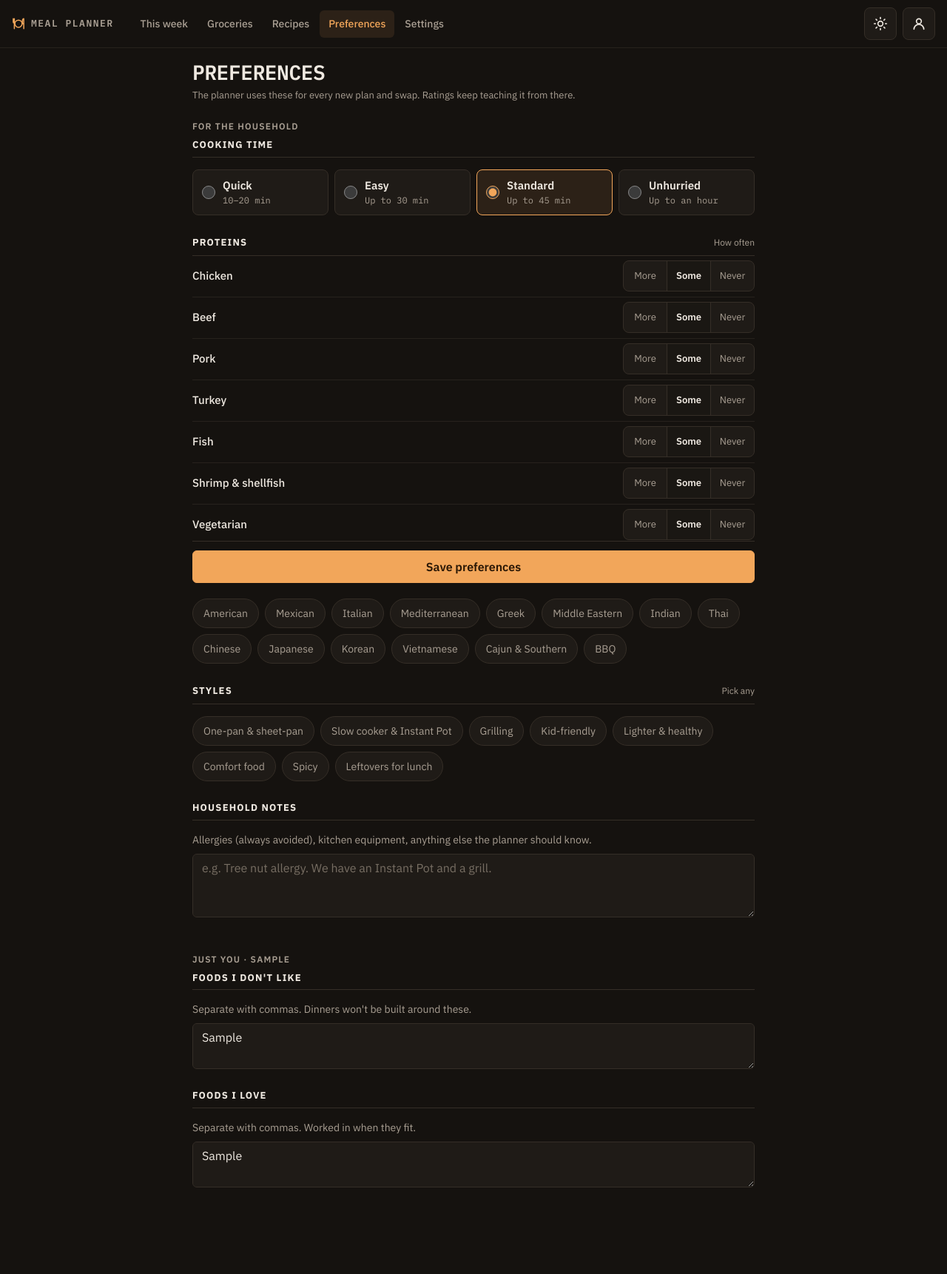
After one commit to michaeldcarrell/meal_planner, a Django app: page /preferences/ in a window 1280 px wide. The commit adds this page. Shown: the whole page at 74% size. Run offline with Django 5.2, Linux system fonts and the light colour scheme; a user stored in the database is signed in; data comes from the database, SQL or seed files in the repository; tables that the repository leaves empty hold one stand-in row (values such as "Sample post"); parts of the project's set-up code (start-up, migrations or seed data) failed here and were passed over.

Commit message:
Adding preferences

```diff
--- a/meal_planner/urls.py
+++ b/meal_planner/urls.py
@@ -20,6 +20,7 @@ urlpatterns = [
     path("recipes/<int:pk>/", views.RecipeDetail.as_view(), name="recipe_detail"),
     path("recipes/<int:pk>/rate/", views.RateRecipe.as_view(), name="rate_recipe"),
     path("recipes/<int:pk>/archive/", views.ToggleArchive.as_view(), name="toggle_archive"),
+    path("preferences/", views.PreferencesView.as_view(), name="preferences"),
     path("settings/", views.SettingsView.as_view(), name="settings"),
     path("settings/store/", views.ChooseStore.as_view(), name="choose_store"),
     path("settings/calendar/", views.SetCalendar.as_view(), name="set_calendar"),
--- a/meals/admin.py
+++ b/meals/admin.py
@@ -1,8 +1,8 @@
 from django.contrib import admin
 
 from meals.models import (
-    AllowedUser, CartPush, GroceryProduct, HouseholdSettings, KrogerAuth, MealPlan, MealSwap, PlannedMeal, Rating,
-    Recipe,
+    AllowedUser, CartPush, GroceryProduct, HouseholdSettings, KrogerAuth, MealPlan, MealSwap, MemberPreferences,
+    PlannedMeal, Rating, Recipe,
 )
 
 
@@ -52,3 +52,4 @@ class GroceryProductAdmin(admin.ModelAdmin):
 admin.site.register(MealSwap)
 admin.site.register(CartPush)
 admin.site.register(KrogerAuth)
+admin.site.register(MemberPreferences)
--- a/meals/context_processors.py
+++ b/meals/context_processors.py
@@ -4,6 +4,7 @@ NAV_SECTIONS = {
     'groceries': 'groceries', 'current_groceries': 'groceries',
     'recipes': 'recipes', 'recipe_detail': 'recipes',
     'settings': 'settings',
+    'preferences': 'preferences',
 }
 
 
--- a/meals/views.py
+++ b/meals/views.py
@@ -17,7 +17,10 @@ from django.views import View
 from django.views.decorators.csrf import csrf_exempt
 
 from meals import calendar_sync, kroger, services
-from meals.models import HouseholdSettings, KrogerAuth, MealPlan, PlannedMeal, Rating, Recipe, week_start_for
+from meals.models import (
+    COOK_TIMES, CUISINES, MEAL_STYLES, PROTEIN_LEVELS, PROTEINS, HouseholdSettings, KrogerAuth, MealPlan,
+    MemberPreferences, PlannedMeal, Rating, Recipe, week_start_for,
+)
 
 logger = logging.getLogger(__name__)
 
@@ -44,6 +47,8 @@ def _setup_steps() -> list[dict] | None:
     """First-run checklist for the week page, or None once everything is done."""
     household = HouseholdSettings.load()
     steps = [
+        {'label': 'Tell the planner what you like', 'done': household.preferences_updated_at is not None,
+         'hint': 'Cooking time, proteins, cuisines, and foods anyone won\'t eat.', 'url': '/preferences/'},
         {'label': 'Connect your King Soopers account', 'done': kroger.is_connected(),
          'hint': 'So the grocery list can fill your cart.', 'url': '/settings/#kroger'},
         {'label': 'Choose your King Soopers store', 'done': bool(household.kroger_location_id),
@@ -235,6 +240,49 @@ class CurrentGroceries(LoginRequiredMixin, View):
         return redirect('groceries', start.isoformat())
 
 
+class PreferencesView(LoginRequiredMixin, View):
+    """What the household likes (shared) and what each member loves or won't eat (their own)."""
+    def get(self, request):
+        household = HouseholdSettings.load()
+        mine = MemberPreferences.objects.filter(user=request.user).first()
+        proteins = household.protein_preferences or {}
+        return render(request, 'meals/preferences.html', {
+            'household': household,
+            'cook_times': COOK_TIMES,
+            'proteins': [(key, label, proteins.get(key, 'some')) for key, label in PROTEINS],
+            'protein_levels': PROTEIN_LEVELS,
+            'cuisines': CUISINES,
+            'styles': MEAL_STYLES,
+            'mine': mine,
+            'others': MemberPreferences.objects.exclude(user=request.user).select_related('user'),
+        })
+
+    def post(self, request):
+        household = HouseholdSettings.load()
+        try:
+            minutes = int(request.POST.get('max_minutes', ''))
+        except ValueError:
+            minutes = household.max_weeknight_minutes
+        if minutes in {m for m, *_ in COOK_TIMES}:
+            household.max_weeknight_minutes = minutes
+        levels = {key for key, _ in PROTEIN_LEVELS}
+        household.protein_preferences = {
+            key: request.POST.get(f'protein_{key}') for key, _ in PROTEINS
+            if request.POST.get(f'protein_{key}') in levels - {'some'}
+        }
+        household.favorite_cuisines = [c for c in CUISINES if c in request.POST.getlist('cuisine')]
+        household.meal_styles = [m for m in MEAL_STYLES if m in request.POST.getlist('style')]
+        household.dietary_notes = request.POST.get('notes', '').strip()[:2000]
+        household.preferences_updated_at = timezone.now()
+        household.save()
+        MemberPreferences.objects.update_or_create(user=request.user, defaults={
+            'loves': request.POST.get('loves', '').strip()[:1000],
+            'dislikes': request.POST.get('dislikes', '').strip()[:1000],
+        })
+        messages.success(request, 'Preferences saved. The next plan and any swaps will use them.')
+        return redirect('preferences')
+
+
 class SettingsView(LoginRequiredMixin, View):
     """King Soopers connection and store, reachable before any plan exists."""
     def get(self, request):
--- a/static/global/css/global.css
+++ b/static/global/css/global.css
@@ -852,8 +852,9 @@ a.list-row:hover {
     position: sticky;
     bottom: calc(var(--mp-tab-bar-height) + env(safe-area-inset-bottom));
     z-index: 10;
-    margin: 16px -16px 0 -16px;
-    padding: 12px 16px;
+    /* Bleed to the screen edges: undo container-fluid's side padding (half the gutter). */
+    margin: 16px calc(var(--bs-gutter-x, 1.5rem) * -0.5) 0;
+    padding: 12px calc(var(--bs-gutter-x, 1.5rem) * 0.5);
     background: var(--mp-bg);
     border-top: 1px solid var(--mp-line);
 }
@@ -997,3 +998,185 @@ a.list-row:hover {
     font-size: 12px;
     color: var(--mp-ink);
 }
+
+/* ------------------------------------------------------------------
+   Preferences: radio cards, three-way toggles, chips.
+   ------------------------------------------------------------------ */
+.choice-grid {
+    display: grid;
+    grid-template-columns: repeat(2, minmax(0, 1fr));
+    gap: 8px;
+}
+
+@media (min-width: 768px) {
+    .choice-grid {
+        grid-template-columns: repeat(4, minmax(0, 1fr));
+    }
+}
+
+.choice-card {
+    display: flex;
+    align-items: center;
+    gap: 10px;
+    min-height: 60px;
+    padding: 10px 12px;
+    border: 1px solid var(--mp-line);
+    border-radius: 8px;
+    background: var(--mp-surface);
+    cursor: pointer;
+}
+
+.choice-card input {
+    width: 18px;
+    height: 18px;
+    margin: 0;
+    accent-color: var(--mp-accent);
+    flex: none;
+}
+
+.choice-card:has(input:checked) {
+    border-color: var(--mp-accent);
+    background: var(--mp-accent-soft);
+}
+
+.choice-card:has(input:focus-visible) {
+    outline: 2px solid var(--mp-accent);
+    outline-offset: 2px;
+}
+
+.choice-label {
+    display: block;
+    font-weight: 600;
+    font-size: 15px;
+}
+
+.choice-detail {
+    display: block;
+    font-family: var(--mp-font-mono);
+    font-size: 12px;
+    color: var(--mp-muted);
+}
+
+.pref-row {
+    display: flex;
+    align-items: center;
+    justify-content: space-between;
+    gap: 12px;
+    min-height: 56px;
+    margin: 0;
+    padding: 6px 0;
+    border: 0;
+    border-bottom: 1px solid var(--mp-line-soft);
+}
+
+.pref-name {
+    float: left; /* keeps the legend on the row instead of above the fieldset */
+    width: auto;
+    margin: 0;
+    padding: 0;
+    font-size: 15px;
+    font-weight: 500;
+}
+
+.segmented {
+    display: inline-flex;
+    flex: none;
+    border: 1px solid var(--mp-line);
+    border-radius: 8px;
+    overflow: hidden;
+    background: var(--mp-surface);
+}
+
+.segmented label {
+    position: relative;
+    cursor: pointer;
+}
+
+.segmented label + label {
+    border-left: 1px solid var(--mp-line);
+}
+
+.segmented input {
+    position: absolute;
+    opacity: 0;
+    pointer-events: none;
+}
+
+.segmented span {
+    display: inline-flex;
+    align-items: center;
+    justify-content: center;
+    min-width: 58px;
+    height: 40px;
+    padding: 0 10px;
+    font-size: 13px;
+    color: var(--mp-muted);
+}
+
+.segmented input:checked + span {
+    color: var(--mp-ink);
+    background: var(--mp-surface-2);
+    font-weight: 600;
+}
+
+.segmented .seg-more input:checked + span {
+    color: var(--mp-like);
+    background: var(--mp-like-soft);
+}
+
+.segmented .seg-never input:checked + span {
+    color: var(--mp-dislike);
+    background: var(--mp-dislike-soft);
+}
+
+.segmented input:focus-visible + span {
+    outline: 2px solid var(--mp-accent);
+    outline-offset: -2px;
+}
+
+.chips {
+    display: flex;
+    flex-wrap: wrap;
+    gap: 8px;
+}
+
+.chip {
+    position: relative;
+    cursor: pointer;
+}
+
+.chip input {
+    position: absolute;
+    opacity: 0;
+    pointer-events: none;
+}
+
+.chip span {
+    display: inline-flex;
+    align-items: center;
+    min-height: 40px;
+    padding: 0 14px;
+    border: 1px solid var(--mp-line);
+    border-radius: 999px;
+    background: var(--mp-surface);
+    font-size: 14px;
+    color: var(--mp-muted);
+}
+
+.chip input:checked + span {
+    border-color: var(--mp-accent);
+    background: var(--mp-accent-soft);
+    color: var(--mp-ink);
+    font-weight: 500;
+}
+
+.chip input:checked + span::before {
+    content: '✓';
+    margin-right: 6px;
+    color: var(--mp-accent);
+}
+
+.chip input:focus-visible + span {
+    outline: 2px solid var(--mp-accent);
+    outline-offset: 2px;
+}
--- a/templates/_layout.html
+++ b/templates/_layout.html
@@ -25,6 +25,7 @@
         <a href="/" {% if nav_section == 'week' %}aria-current="page"{% endif %}>This week</a>
         <a href="{% url 'current_groceries' %}" {% if nav_section == 'groceries' %}aria-current="page"{% endif %}>Groceries</a>
         <a href="{% url 'recipes' %}" {% if nav_section == 'recipes' %}aria-current="page"{% endif %}>Recipes</a>
+        <a href="{% url 'preferences' %}" {% if nav_section == 'preferences' %}aria-current="page"{% endif %}>Preferences</a>
         <a href="{% url 'settings' %}" {% if nav_section == 'settings' %}aria-current="page"{% endif %}>Settings</a>
     </nav>
     {% endif %}
@@ -73,7 +74,7 @@
         <svg width="22" height="22" viewBox="0 0 24 24" fill="none" stroke="currentColor" stroke-width="2" stroke-linecap="round" stroke-linejoin="round" aria-hidden="true"><path d="M4 19.5V5a2 2 0 0 1 2-2h14v16H6.5a2.5 2.5 0 0 0 0 5H20"></path><path d="M9 7h7M9 11h5"></path></svg>
         Recipes
     </a>
-    <button type="button" data-bs-toggle="offcanvas" data-bs-target="#more-sheet" aria-controls="more-sheet" {% if nav_section == 'settings' %}aria-current="page"{% endif %}>
+    <button type="button" data-bs-toggle="offcanvas" data-bs-target="#more-sheet" aria-controls="more-sheet" {% if nav_section == 'settings' or nav_section == 'preferences' %}aria-current="page"{% endif %}>
         <svg width="22" height="22" viewBox="0 0 24 24" fill="none" stroke="currentColor" stroke-width="2" stroke-linecap="round" stroke-linejoin="round" aria-hidden="true"><circle cx="5" cy="12" r="1"></circle><circle cx="12" cy="12" r="1"></circle><circle cx="19" cy="12" r="1"></circle></svg>
         More
     </button>
@@ -87,6 +88,7 @@
     <div class="offcanvas-body pt-0">
         <p class="small text-body-secondary mb-2">{{ user.email|default:user.username }}</p>
         <div class="list-group list-group-flush sheet-links">
+            <a class="list-group-item list-group-item-action" href="{% url 'preferences' %}">Food preferences</a>
             <a class="list-group-item list-group-item-action" href="{% url 'settings' %}">Settings &amp; King Soopers</a>
             <a class="list-group-item list-group-item-action text-dislike" href="{% url 'logout' %}">Log out</a>
         </div>
--- /dev/null
+++ b/templates/meals/preferences.html
@@ -0,0 +1,97 @@
+{% extends "_layout.html" %}
+{% block title %}Preferences{% endblock %}
+{% block body %}
+<h1 class="page-title">Preferences</h1>
+<p class="page-subtitle">The planner uses these for every new plan and swap. Ratings keep teaching it from there.</p>
+
+<form method="post">{% csrf_token %}
+    <p class="eyebrow mt-4">For the household</p>
+
+    <section class="section mt-2">
+        <div class="section-header"><h2>Cooking time</h2></div>
+        <div class="choice-grid pt-3">
+            {% for minutes, label, detail in cook_times %}
+            <label class="choice-card">
+                <input type="radio" name="max_minutes" value="{{ minutes }}" {% if household.max_weeknight_minutes == minutes %}checked{% endif %}>
+                <span><span class="choice-label">{{ label }}</span><span class="choice-detail">{{ detail }}</span></span>
+            </label>
+            {% endfor %}
+        </div>
+    </section>
+
+    <section class="section">
+        <div class="section-header"><h2>Proteins</h2><span class="list-row-meta">How often</span></div>
+        {% for key, label, level in proteins %}
+        <fieldset class="pref-row">
+            <legend class="pref-name">{{ label }}</legend>
+            <div class="segmented">
+                {% for value, value_label in protein_levels %}
+                <label class="seg-{{ value }}">
+                    <input type="radio" name="protein_{{ key }}" value="{{ value }}" {% if level == value %}checked{% endif %}>
+                    <span>{{ value_label }}</span>
+                </label>
+                {% endfor %}
+            </div>
+        </fieldset>
+        {% endfor %}
+    </section>
+
+    <section class="section">
+        <div class="section-header"><h2>Cuisines you love</h2><span class="list-row-meta">Pick any</span></div>
+        <div class="chips pt-3">
+            {% for cuisine in cuisines %}
+            <label class="chip"><input type="checkbox" name="cuisine" value="{{ cuisine }}" {% if cuisine in household.favorite_cuisines %}checked{% endif %}><span>{{ cuisine }}</span></label>
+            {% endfor %}
+        </div>
+    </section>
+
+    <section class="section">
+        <div class="section-header"><h2>Styles</h2><span class="list-row-meta">Pick any</span></div>
+        <div class="chips pt-3">
+            {% for style in styles %}
+            <label class="chip"><input type="checkbox" name="style" value="{{ style }}" {% if style in household.meal_styles %}checked{% endif %}><span>{{ style }}</span></label>
+            {% endfor %}
+        </div>
+    </section>
+
+    <section class="section">
+        <div class="section-header"><h2>Household notes</h2></div>
+        <label class="form-label small text-body-secondary pt-3" for="notes">Allergies (always avoided), kitchen equipment, anything else the planner should know.</label>
+        <textarea id="notes" name="notes" class="form-control" rows="3" maxlength="2000" placeholder="e.g. Tree nut allergy. We have an Instant Pot and a grill.">{{ household.dietary_notes }}</textarea>
+    </section>
+
+    <p class="eyebrow mt-5">Just you{% if user.first_name %} · {{ user.first_name }}{% endif %}</p>
+
+    <section class="section mt-2">
+        <div class="section-header"><h2>Foods I don't like</h2></div>
+        <label class="form-label small text-body-secondary pt-3" for="dislikes">Separate with commas. Dinners won't be built around these.</label>
+        <textarea id="dislikes" name="dislikes" class="form-control" rows="2" maxlength="1000" placeholder="e.g. broccoli, olives, mushrooms">{{ mine.dislikes }}</textarea>
+    </section>
+
+    <section class="section">
+        <div class="section-header"><h2>Foods I love</h2></div>
+        <label class="form-label small text-body-secondary pt-3" for="loves">Separate with commas. Worked in when they fit.</label>
+        <textarea id="loves" name="loves" class="form-control" rows="2" maxlength="1000" placeholder="e.g. salmon, anything with lime, tacos">{{ mine.loves }}</textarea>
+    </section>
+
+    {% if others %}
+    <section class="section">
+        <div class="section-header"><h2>Everyone else</h2></div>
+        {% for p in others %}
+        <div class="list-row align-items-start">
+            <div class="min-w-0">
+                <div class="list-row-name">{{ p.user.first_name|default:p.user.username }}</div>
+                {% if p.dislike_list %}<div class="list-row-meta mt-1"><span class="text-dislike">Doesn't like</span> {{ p.dislike_list|join:", " }}</div>{% endif %}
+                {% if p.love_list %}<div class="list-row-meta mt-1"><span class="text-like">Loves</span> {{ p.love_list|join:", " }}</div>{% endif %}
+                {% if not p.dislike_list and not p.love_list %}<div class="list-row-meta mt-1">Nothing yet</div>{% endif %}
+            </div>
+        </div>
+        {% endfor %}
+    </section>
+    {% endif %}
+
+    <div class="sticky-action">
+        <button type="submit" class="btn btn-primary w-100">Save preferences</button>
+    </div>
+</form>
+{% endblock %}
```
Also changed, not shown: CLAUDE.md (+2 -1 lines), meals/models.py (+53 -0 lines), meals/planner.py (+29 -1 lines), meals/tests.py (+32 -1 lines), templates/meals/settings.html (+9 -1 lines), meals/migrations/0003_food_preferences.py (added).
